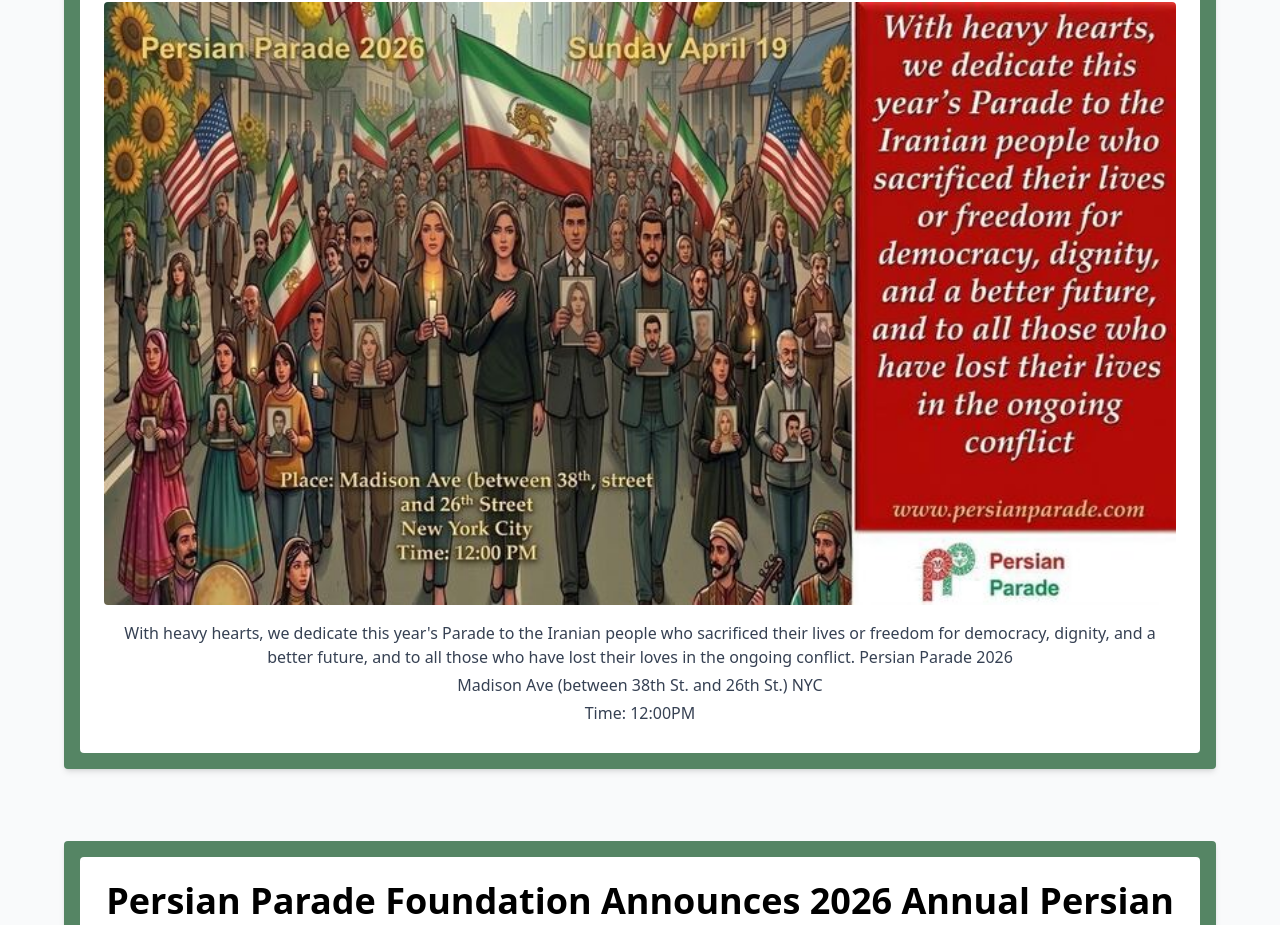
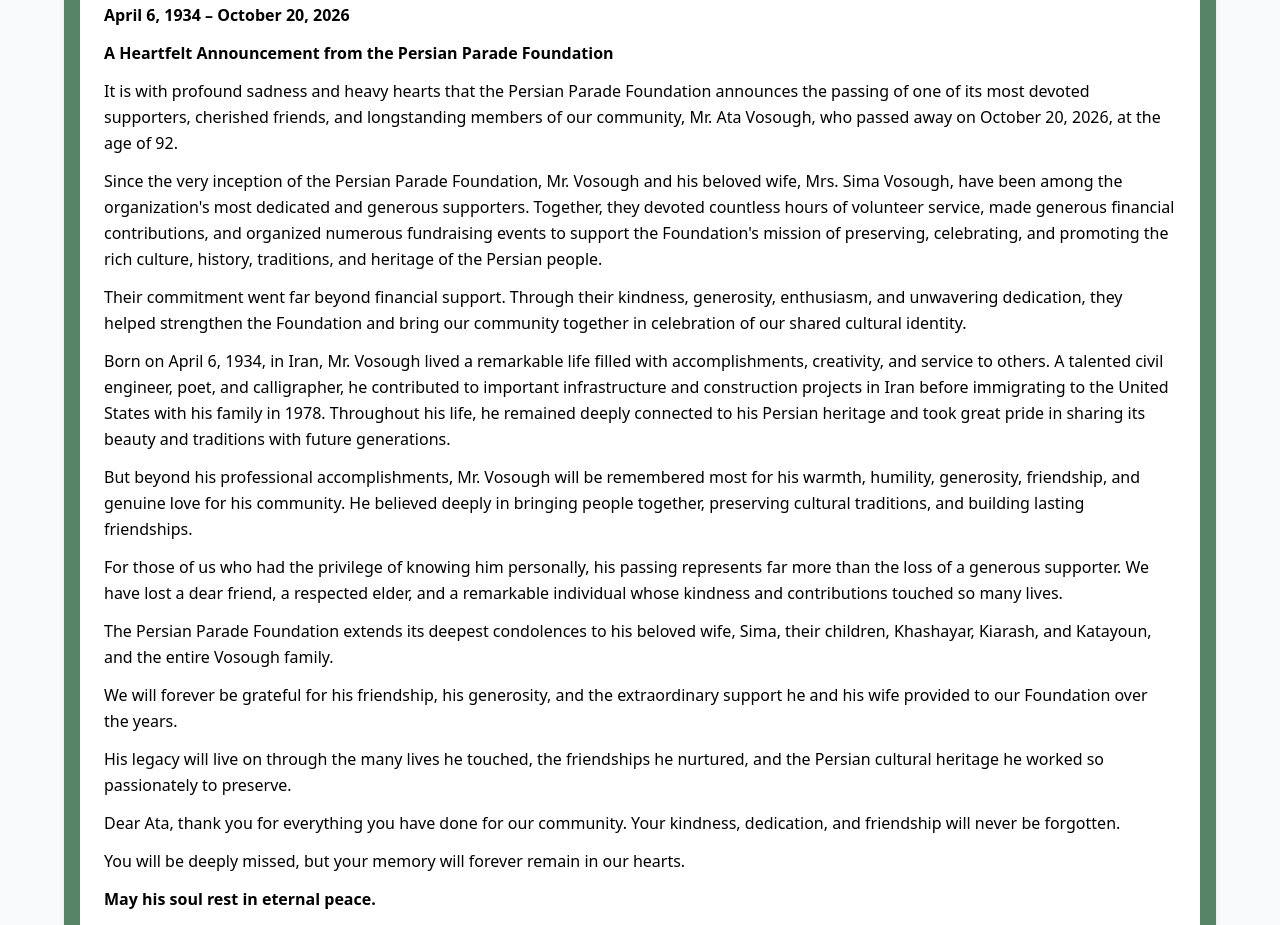
Before and after one commit to ColbyHman/persian-parade-website, a React (Vite) app: page / in a window 1280 px wide. Shown: the part 1018-1943 px from the top of the page. Built offline with nearby package versions, Linux system fonts and the light colour scheme.

Commit message:
Add tribute post: In Loving Memory of Mr. Ata Vosough

```diff
--- a/src/data/posts.js
+++ b/src/data/posts.js
@@ -1,5 +1,77 @@
 // src/data/posts.js
 export const posts = [
+  {
+    id: 9,
+    type: 'text',
+    title: 'In Loving Memory of Mr. Ata Vosough',
+    date: '2026-10-24',
+    content: [
+      {
+        type: 'bold-paragraph',
+        text: 'April 6, 1934 – October 20, 2026'
+      },
+      {
+        type: 'bold-paragraph',
+        text: 'A Heartfelt Announcement from the Persian Parade Foundation'
+      },
+      {
+        type: 'paragraph',
+        text: "It is with profound sadness and heavy hearts that the Persian Parade Foundation announces the passing of one of its most devoted supporters, cherished friends, and longstanding members of our community, Mr. Ata Vosough, who passed away on October 20, 2026, at the age of 92."
+      },
+      {
+        type: 'paragraph',
+        text: "Since the very inception of the Persian Parade Foundation, Mr. Vosough and his beloved wife, Mrs. Sima Vosough, have been among the organization's most dedicated and generous supporters. Together, they devoted countless hours of volunteer service, made generous financial contributions, and organized numerous fundraising events to support the Foundation's mission of preserving, celebrating, and promoting the rich culture, history, traditions, and heritage of the Persian people."
+      },
+      {
+        type: 'paragraph',
+        text: "Their commitment went far beyond financial support. Through their kindness, generosity, enthusiasm, and unwavering dedication, they helped strengthen the Foundation and bring our community together in celebration of our shared cultural identity."
+      },
+      {
+        type: 'paragraph',
+        text: "Born on April 6, 1934, in Iran, Mr. Vosough lived a remarkable life filled with accomplishments, creativity, and service to others. A talented civil engineer, poet, and calligrapher, he contributed to important infrastructure and construction projects in Iran before immigrating to the United States with his family in 1978. Throughout his life, he remained deeply connected to his Persian heritage and took great pride in sharing its beauty and traditions with future generations."
+      },
+      {
+        type: 'paragraph',
+        text: "But beyond his professional accomplishments, Mr. Vosough will be remembered most for his warmth, humility, generosity, friendship, and genuine love for his community. He believed deeply in bringing people together, preserving cultural traditions, and building lasting friendships."
+      },
+      {
+        type: 'paragraph',
+        text: "For those of us who had the privilege of knowing him personally, his passing represents far more than the loss of a generous supporter. We have lost a dear friend, a respected elder, and a remarkable individual whose kindness and contributions touched so many lives."
+      },
+      {
+        type: 'paragraph',
+        text: "The Persian Parade Foundation extends its deepest condolences to his beloved wife, Sima, their children, Khashayar, Kiarash, and Katayoun, and the entire Vosough family."
+      },
+      {
+        type: 'paragraph',
+        text: "We will forever be grateful for his friendship, his generosity, and the extraordinary support he and his wife provided to our Foundation over the years."
+      },
+      {
+        type: 'paragraph',
+        text: "His legacy will live on through the many lives he touched, the friendships he nurtured, and the Persian cultural heritage he worked so passionately to preserve."
+      },
+      {
+        type: 'paragraph',
+        text: "Dear Ata, thank you for everything you have done for our community. Your kindness, dedication, and friendship will never be forgotten."
+      },
+      {
+        type: 'paragraph',
+        text: "You will be deeply missed, but your memory will forever remain in our hearts."
+      },
+      {
+        type: 'bold-paragraph',
+        text: "May his soul rest in eternal peace."
+      },
+      {
+        type: 'paragraph',
+        text: "With deepest sympathy and heartfelt gratitude,"
+      },
+      {
+        type: 'bold-paragraph',
+        text: "Persian Parade Foundation Inc. Board of Directors"
+      }
+    ]
+  },
   {
     id: 8,
     type: 'image',
```
